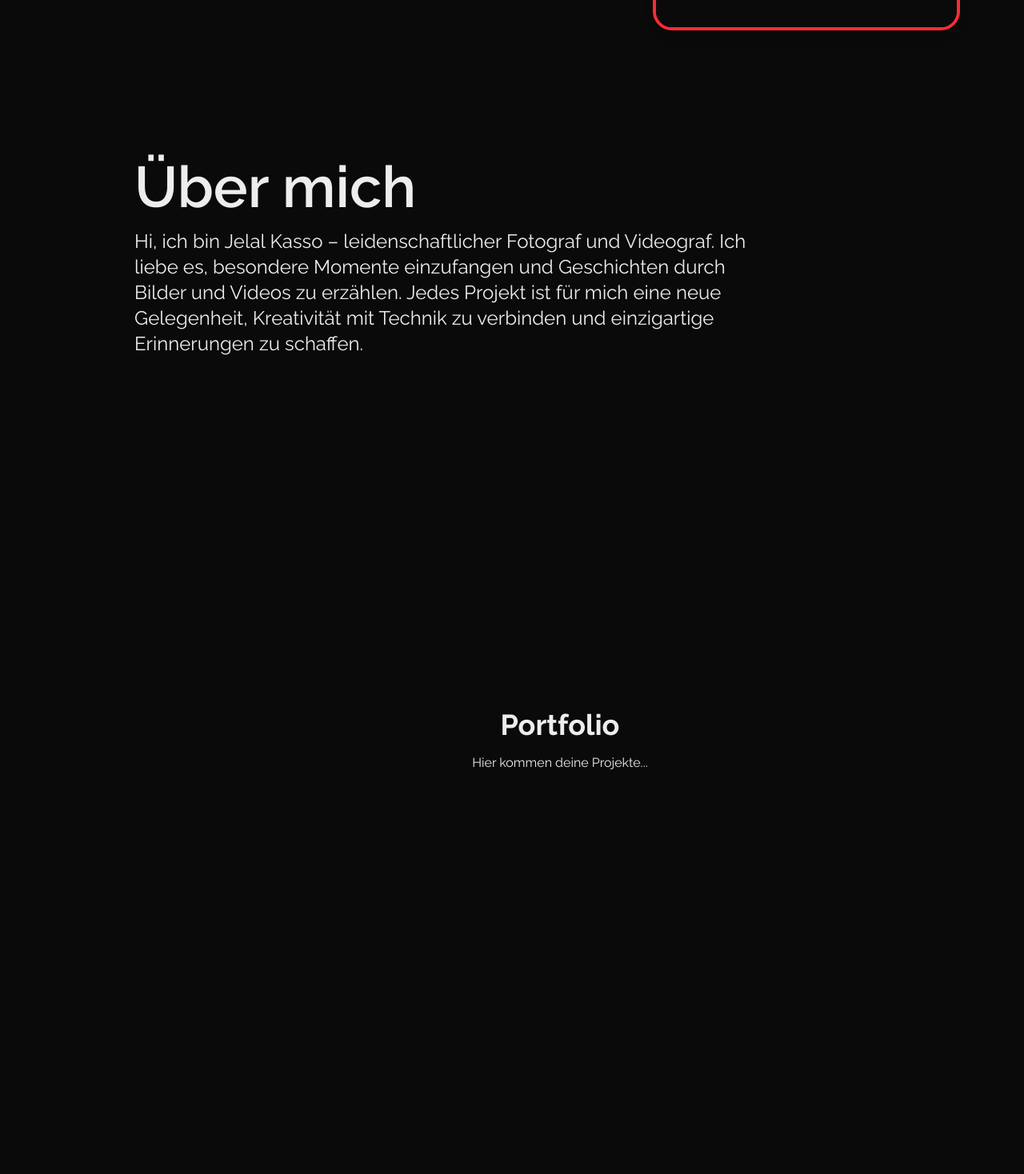
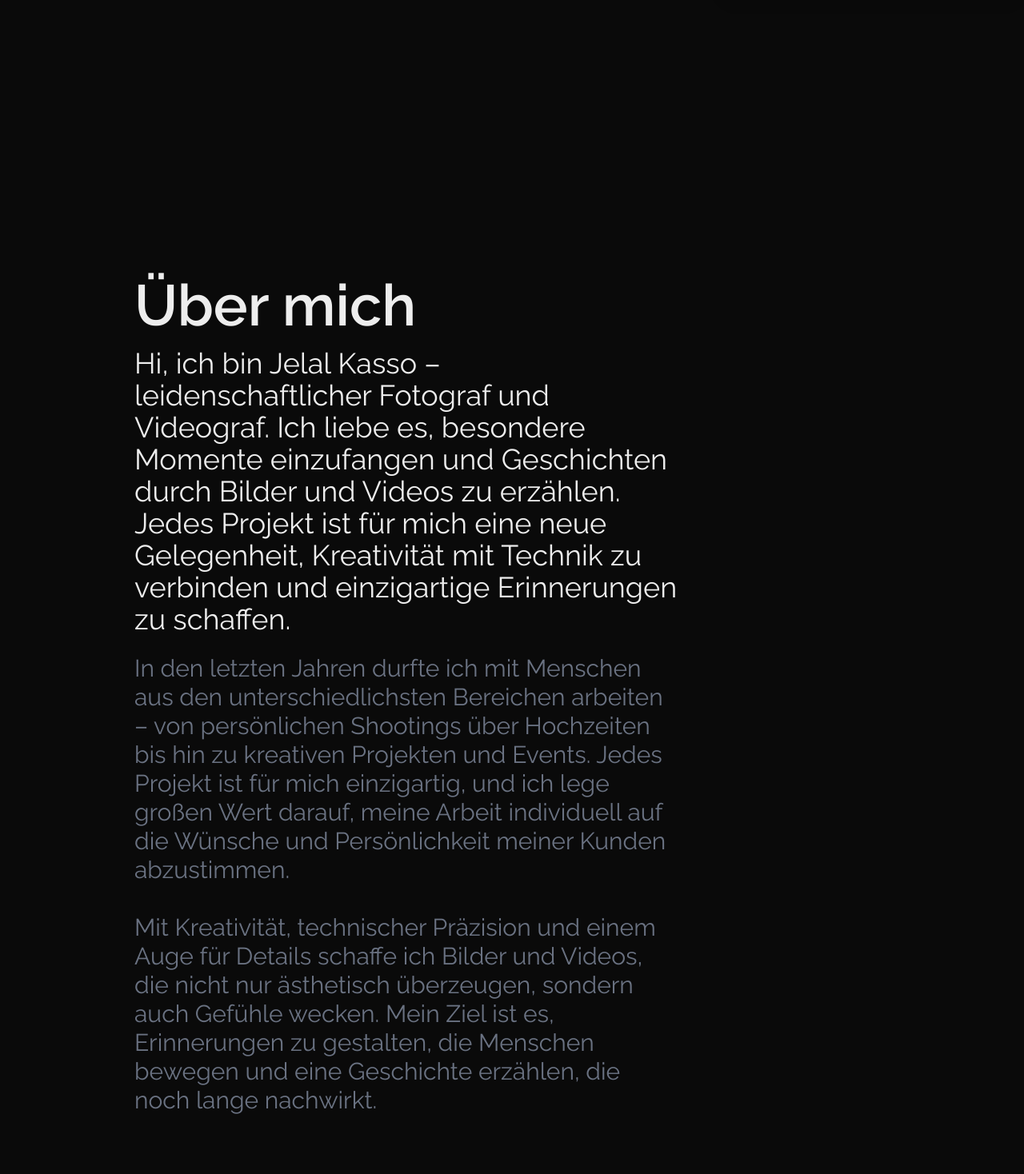
Before and after one commit to marcg0128/jelalkasso, a Next.js app in the folder frontend/: page / in a window 1280 px wide. Shown: the part 842-2310 px from the top of the page at 80% size. Built offline with nearby package versions, Linux system fonts and the light colour scheme.

Commit message:
finished about me
Took 31 minutes

```diff
--- a/frontend/app/globals.css
+++ b/frontend/app/globals.css
@@ -4,11 +4,11 @@
 :root {
     --background: #0a0a0a;
     --foreground: #ededed;
+
 }
+
 
 body, h1, h2, h3, h4, h5, h6, p, div {
     background: var(--background);
-    color: var(--foreground);
-
     font-family: 'Raleway', sans-serif !important; /* !important erzwingt die Schrift */
 }
--- a/frontend/app/page.tsx
+++ b/frontend/app/page.tsx
@@ -132,16 +132,16 @@ export default function Home() {
                     </h2>
                     <nav className="flex items-center">
                         <div className="flex space-x-6 justify-end">
-                            <a href="#start" className="text-sm font-medium text-gray-700 hover:text-gray-900 transition-colors">Home</a>
-                            <a href="#about" className="text-sm font-medium text-gray-700 hover:text-gray-900 transition-colors">About</a>
-                            <a href="#projects" className="text-sm font-medium text-gray-700 hover:text-gray-900 transition-colors">Projects</a>
-                            <a href="#contact" className="text-sm font-medium text-gray-700 hover:text-gray-900 transition-colors">Contact</a>
+                            <a href="#start" className="text-sm font-medium text-gray-700 hover:text-gray-900 transition-colors">Start</a>
+                            <a href="#about" className="text-sm font-medium text-gray-700 hover:text-gray-900 transition-colors">Über mich</a>
+                            <a href="#projects" className="text-sm font-medium text-gray-700 hover:text-gray-900 transition-colors">Projekte</a>
+                            <a href="#contact" className="text-sm font-medium text-gray-700 hover:text-gray-900 transition-colors">Kontakt</a>
                         </div>
                     </nav>
                 </div>
             </div>
 
-            <div className="flex min-h-screen flex-col justify-between pl-30 mt-50">
+            <div className="flex min-h-screen flex-col justify-between pl-30 mt-50 text-[#ededed]  ">
                 <h1
                     className={`text-[10rem] font-bold sticky top-1 z-51`}
                     style={{
@@ -189,45 +189,58 @@ export default function Home() {
                                 </div>
                             </div>
                         </section>
+                        <section id="about" className="min-h-screen">
+                            <div
+                                className="mt-150 mb-10 px-12"
+                                style={{
+                                    transform: `translateY(${scrollY * 0.1}px)`
+                                }}
+                            >
+                                <h2 className="text-7xl font-semibold mb-4">Über mich</h2>
+                                <p className="text-4xl max-w-3xl">
+                                    Hi, ich bin Jelal Kasso – leidenschaftlicher Fotograf und Videograf. Ich liebe es, besondere Momente
+                                    einzufangen und Geschichten durch Bilder und Videos zu erzählen. Jedes Projekt ist für mich
+                                    eine neue Gelegenheit, Kreativität mit Technik zu verbinden und einzigartige Erinnerungen zu
+                                    schaffen.
+                                </p>
+                                <br/>
+                                <p className="text-3xl max-w-3xl text-gray-500">
+                                    In den letzten Jahren durfte ich mit Menschen aus den unterschiedlichsten Bereichen arbeiten
+                                    – von persönlichen Shootings über Hochzeiten bis hin zu kreativen Projekten und Events.
+                                    Jedes Projekt ist für mich einzigartig, und ich lege großen Wert darauf, meine Arbeit
+                                    individuell auf die Wünsche und Persönlichkeit meiner Kunden abzustimmen. <br/><br/>
+
+                                    Mit Kreativität, technischer Präzision und einem Auge für Details schaffe ich Bilder und
+                                    Videos, die nicht nur ästhetisch überzeugen, sondern auch Gefühle wecken. Mein Ziel ist es,
+                                    Erinnerungen zu gestalten, die Menschen bewegen und eine Geschichte erzählen, die noch lange
+                                    nachwirkt.
+                                </p>
+                            </div>
+                        </section>
                     </div>
 
                     {/* Box rechts neben dem Namen */}
-                    <div className="mr-20 mt-10 transition-all duration-300 z-49">
+                    <aside className="sticky top-24 self-start z-40">
                         <div className="w-96 h-100 border-4 border-red-500 rounded-3xl bg-white shadow-lg overflow-hidden">
                             <div className="w-full h-full flex items-center justify-center bg-gradient-to-br from-gray-100 to-gray-200">
                                 <p className="text-gray-400 text-center text-xl">Profilbild</p>
                             </div>
                         </div>
+                    </aside>
+                </div>
+
+                <section id="projects" className="min-h-screen">
+                    <div className="mt-120 mb-20 px-12">
+                        <h2 className="text-7xl font-semibold mb-10">Portfolio</h2>
+                        <div className="grid grid-cols-1 md:grid-cols-2 lg:grid-cols-3 gap-8">
+
+                        </div>
                     </div>
-                </div>
+                </section>
 
                 <section id="start-spacer" className="h-20"></section>
 
-                <section id="about" className="min-h-screen">
-                    <div
-                        className="mt-20 mb-10 px-12"
-                        style={{
-                            transform: `translateY(${scrollY * 0.1}px)`
-                        }}
-                    >
-                        <h2 className="text-7xl font-semibold mb-4">Über mich</h2>
-                        <p className="text-2xl max-w-3xl">
-                            Hi, ich bin Jelal Kasso – leidenschaftlicher Fotograf und Videograf. Ich liebe es, besondere Momente
-                            einzufangen und Geschichten durch Bilder und Videos zu erzählen. Jedes Projekt ist für mich
-                            eine neue Gelegenheit, Kreativität mit Technik zu verbinden und einzigartige Erinnerungen zu
-                            schaffen.
-                        </p>
-                    </div>
 
-                    <div className="mt-20 mb-20">
-                        <div className="h-screen bg-gradient-to-b from-gray-50 to-gray-100 flex items-center justify-center">
-                            <div className="text-center">
-                                <h2 className="text-4xl font-bold mb-4">Portfolio</h2>
-                                <p className="text-gray-600">Hier kommen deine Projekte...</p>
-                            </div>
-                        </div>
-                    </div>
-                </section>
 
                 <section id="contact" className="min-h-screen">
                     <div className="mt-20 mb-20">
```
